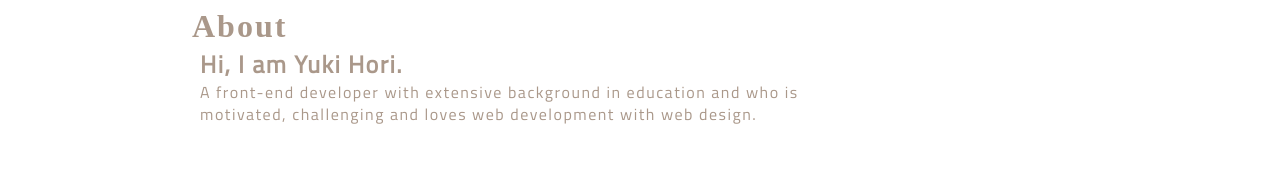
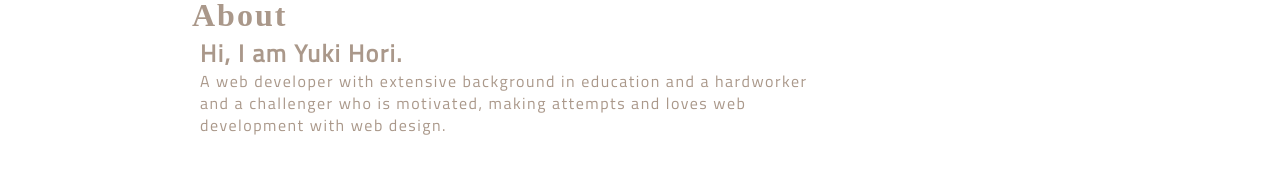
Before and after one commit to Yuuki915/portfolio, a React (Create React App) app: page / in a window 1280 px wide. Shown: the part 889-1076 px from the top of the page. Built offline with nearby package versions, Linux system fonts and the light colour scheme.

Commit message:
modify about and topanimation

```diff
--- a/src/components/about/About.js
+++ b/src/components/about/About.js
@@ -15,9 +15,9 @@ const About = () => {
           <div className="text-body">
             <h2>Hi, I am Yuki Hori.</h2>
             <p>
-              A front-end developer with extensive background in education and
-              who is motivated, challenging and loves web development with web
-              design.
+              A web developer with extensive background in education and a
+              hardworker and a challenger who is motivated, making attempts and
+              loves web development with web design.
             </p>
           </div>
         </div>
--- a/src/components/animation/TopAnimation.js
+++ b/src/components/animation/TopAnimation.js
@@ -32,7 +32,7 @@ const TopAnimation = () => {
   });
 
   //   ----- second
-  const pros2 = "Challenge";
+  const pros2 = "Challenging";
   const pros2Arr = [];
   const pros2Alph = pros2.split("");
   pros2Alph.map((item, index) => {
```
